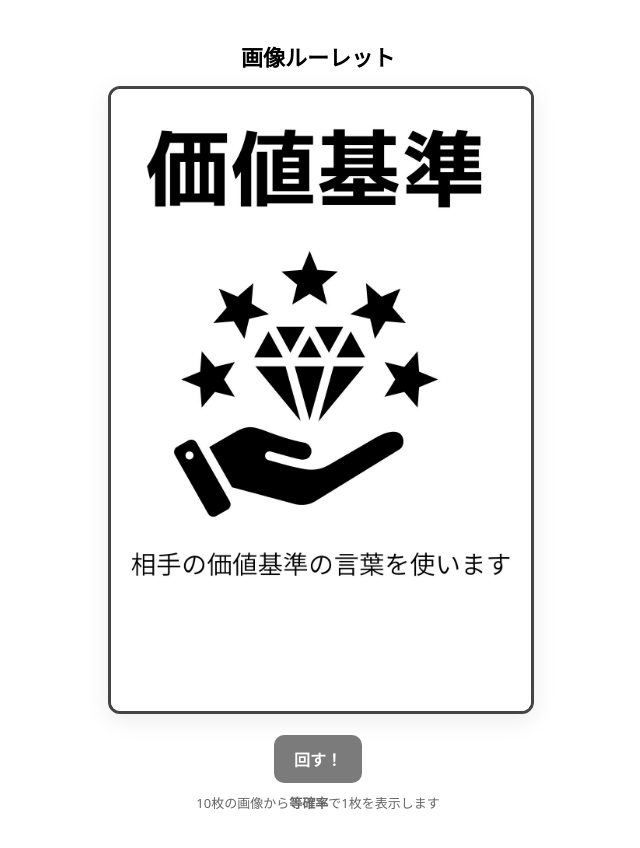
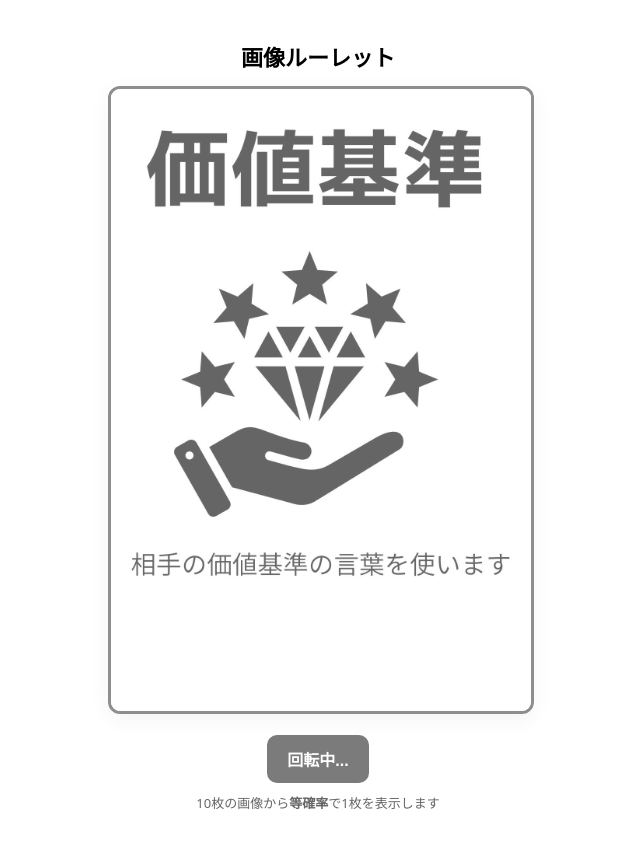
Before and after one commit to j-medicalnlp/metaprogram-roulette, a plain HTML site: page index.html in a window 1280 px wide. Both pictures are taken after a click on the button "回す！". Shown: the whole page, without its empty margins (322-962 px from the left). Drawn offline with Linux system fonts and the light colour scheme.

Commit message:
Update index.html

```diff
--- a/index.html
+++ b/index.html
@@ -7,7 +7,7 @@
   <style>
     body { font-family: system-ui, -apple-system, "Segoe UI", Roboto, Helvetica, Arial, sans-serif; text-align: center; margin: 40px 12px; }
     .roulette-container { max-width: 420px; margin: 0 auto; }
-    .roulette-image { width: 100%; height: auto; border: 3px solid #444; border-radius: 12px; box-shadow: 0 6px 24px rgba(0,0,0,.08); }
+    .roulette-image { width: 100%; height: auto; border: 3px solid #444; border-radius: 12px; box-shadow: 0 6px 24px rgba(0,0,0,.08); transition: opacity .2s ease; }
     .controls { margin-top: 16px; }
     button { appearance: none; border: 0; background: #111; color: #fff; padding: 12px 20px; border-radius: 10px; font-size: 16px; font-weight: 700; cursor: pointer; }
     button[disabled] { opacity: .55; cursor: not-allowed; }
@@ -46,6 +46,10 @@
       const img = document.getElementById('rouletteImage');
       const btn = document.getElementById('spinBtn');
       btn.disabled = true;
+      btn.textContent = '回転中...';
+
+      // 透明度を下げて「回転中」を視覚化
+      img.style.opacity = '0.6';
 
       // 最終結果（等確率 1/10）
       const finalIndex = Math.floor(Math.random() * images.length);
@@ -65,8 +69,11 @@
         } else {
           // 最終決定（ここだけが確率に影響）
           img.src = images[finalIndex];
+          // 回転終了: 透明度とボタンを元に戻す
+          img.style.opacity = '1';
+          btn.disabled = false;
+          btn.textContent = '回す！';
           spinning = false;
-          btn.disabled = false;
         }
       };
       setTimeout(tick, interval);
```
